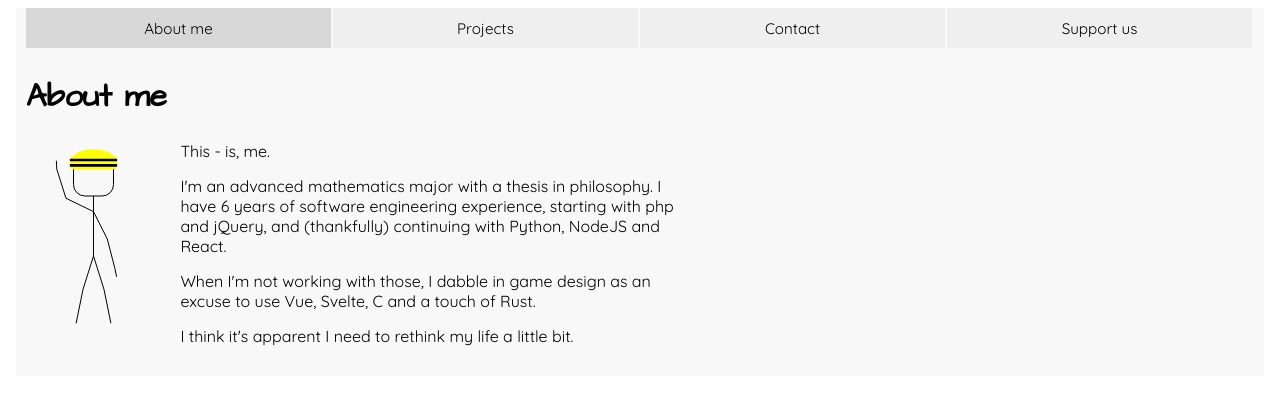
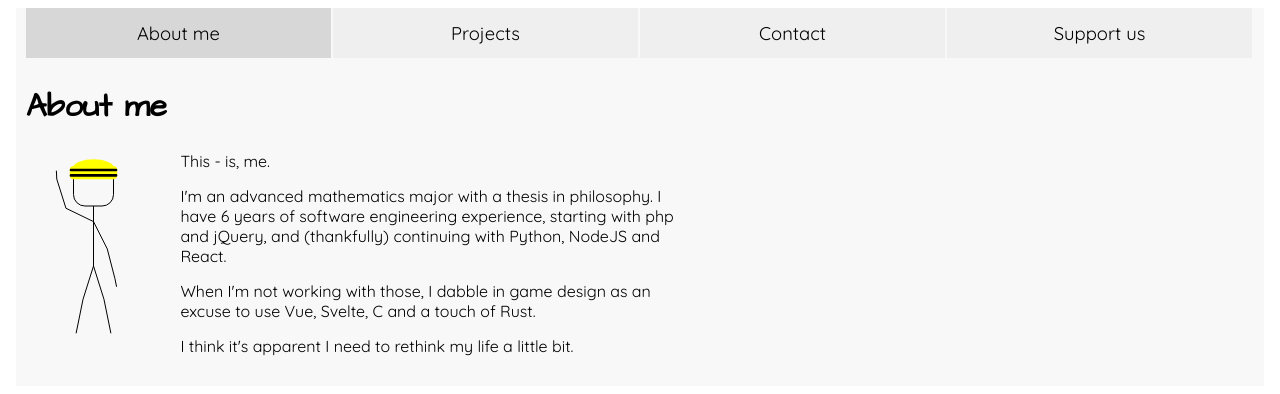
Before and after one commit to mit1mit1/mitchandrachel, a SvelteKit app: page / in a window 1280 px wide. Shown: the top 394 px of the page. Built offline with nearby package versions, Linux system fonts and the light colour scheme.

Commit message:
feat: bigger buttons

```diff
--- a/src/routes/+page.svelte
+++ b/src/routes/+page.svelte
@@ -53,9 +53,9 @@
 		transition-duration: 0.4s;
 		border: none;
 		padding: 8px 12px;
-		min-height: 40px;
+		min-height: 50px;
 		width: 100%;
-		font-size: 0.95em;
+		font-size: 1.15em;
 		font-family: 'Quicksand', sans-serif;
 		cursor: pointer;
 	}
```
